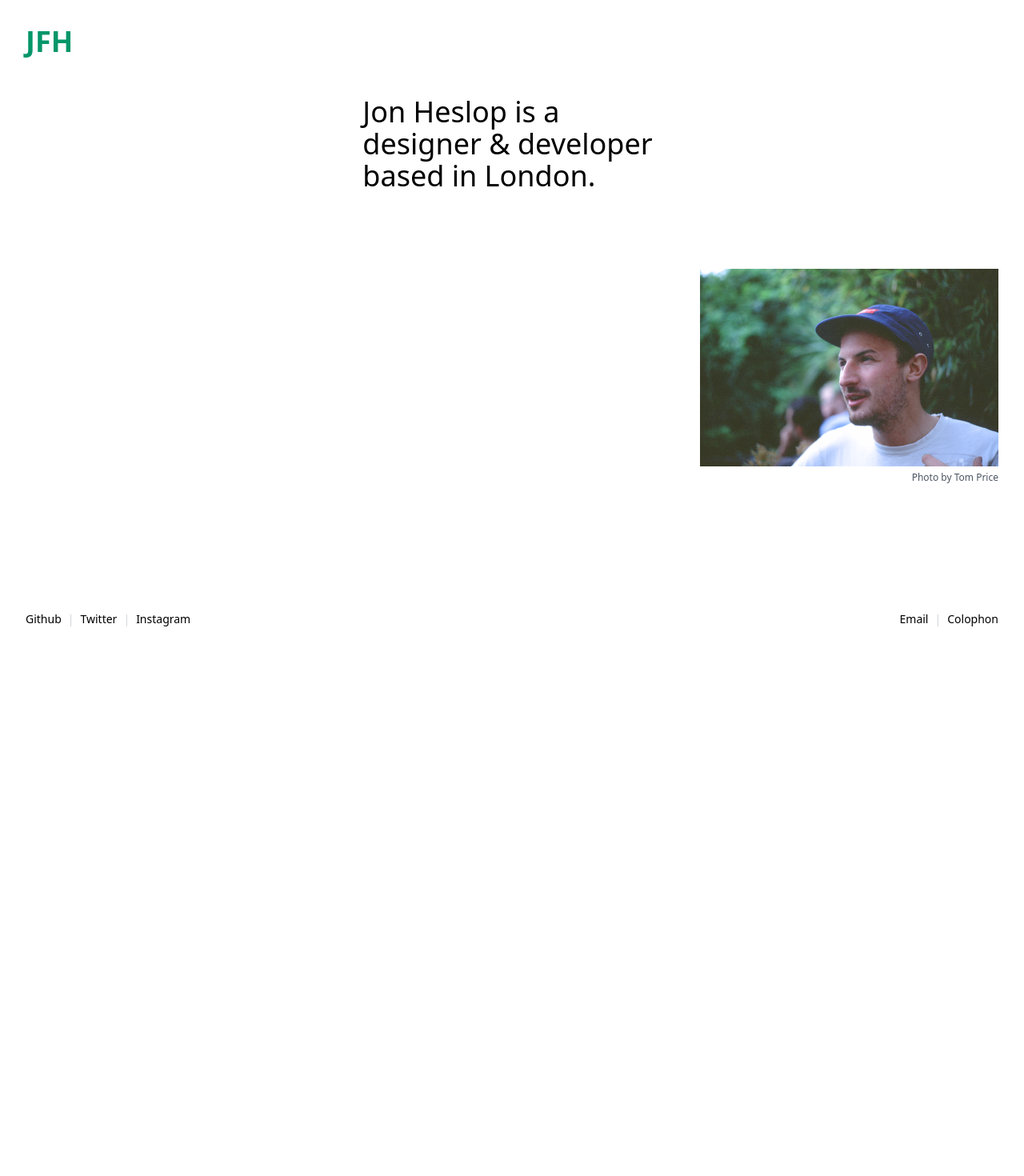
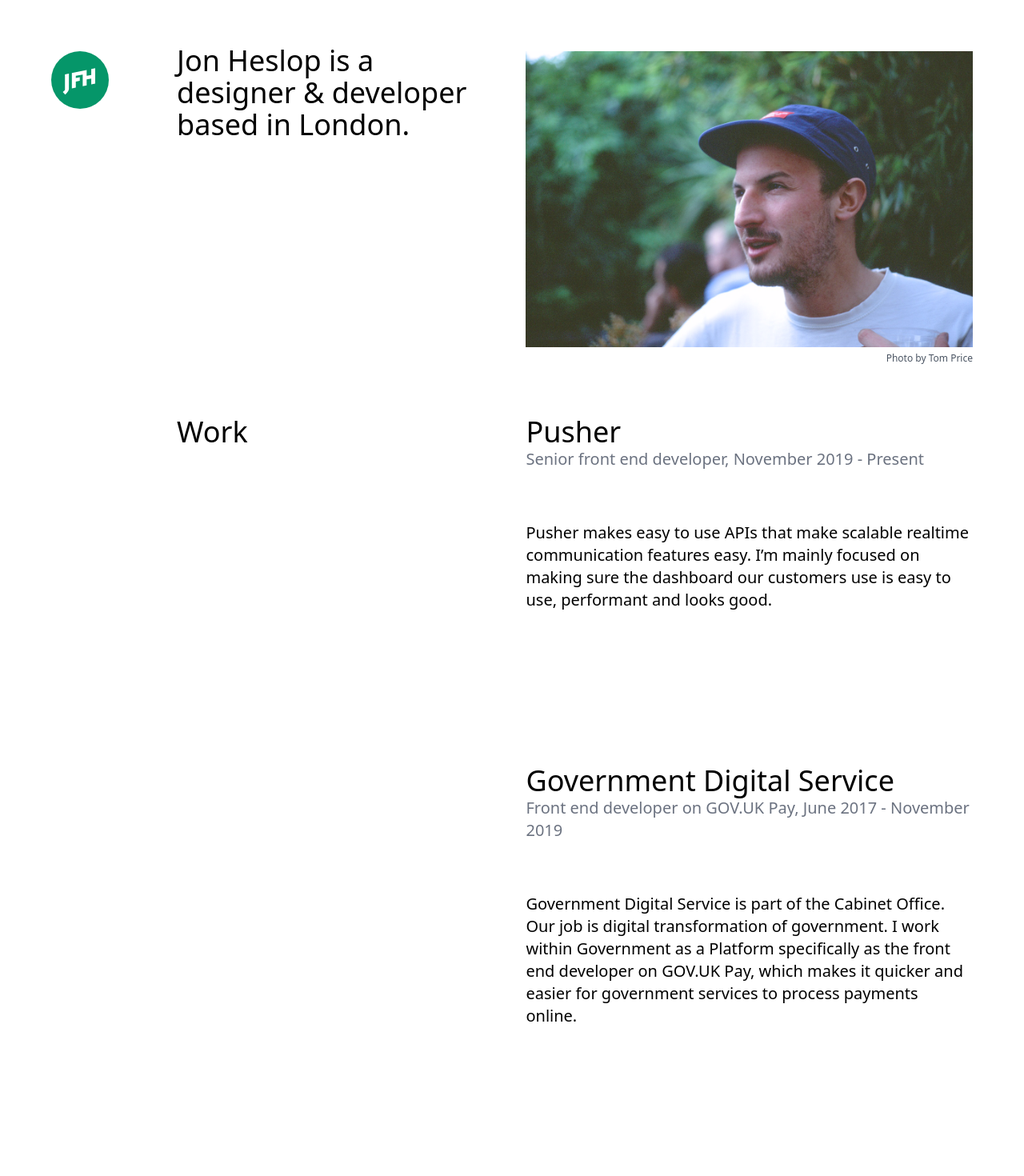
Before and after one commit to jonheslop/jfh-2021, a Next.js app: page / in a window 1280 px wide. Shown: the top 1470 px of the page at 80% size. Before the commit the page ends 800 px from the top, so only its background shows below. Built offline with nearby package versions, Linux system fonts and the light colour scheme.

Commit message:
More styling and content

```diff
--- /dev/null
+++ b/components/footer.tsx
@@ -0,0 +1,17 @@
+import Link from 'next/link';
+
+export default function Footer() {
+  return (
+    <footer className="flex items-center w-full p-16 text-sm justify-between font-medium">
+      <section className="space-x-6">
+        <Link href="https://github.com/jonheslop"><a className="hover:underline hover:text-green-600">Github</a></Link>
+        <Link href="https://twitter.com/jonheslop"><a className="hover:underline hover:text-green-600">Twitter</a></Link>
+        <Link href="https://instagram.com/jonheslop"><a className="hover:underline hover:text-green-600">Instagram</a></Link>
+      </section>
+      <section className="space-x-6">
+        <Link href="mailto:jon@jonheslop.com"><a className="hover:underline hover:text-green-600">Email</a></Link>
+        <Link href="/colophon"><a className="hover:underline hover:text-green-600">Colophon</a></Link>
+      </section>
+    </footer>
+  )
+}
--- /dev/null
+++ b/components/job.tsx
@@ -0,0 +1,19 @@
+import { Job } from "../interfaces";
+
+type Props = {
+  data: Job
+}
+
+export default function WorkItem({data}: Props) {
+  return (
+    <div className="md:col-start-3 mb-32">
+      <header className="mb-16">
+        <h2 className="font-medium text-4xl md:text-2xl lg:text-4xl">{ data.company }</h2>
+        <h3 className="font-medium text-xl md:text-lg lg:text-xl text-gray-500">{ data.role }, { data.period }</h3>
+      </header>
+      <p className="font-medium text-xl md:text-lg lg:text-xl leading-normal">
+        { data.description }
+      </p>
+    </div>
+  )
+}
--- /dev/null
+++ b/interfaces/index.ts
@@ -0,0 +1,6 @@
+export type Job = {
+  company: string
+  role: string
+  period: string
+  description: string
+}
--- /dev/null
+++ b/pages/colophon.tsx
@@ -0,0 +1,31 @@
+import Head from 'next/head';
+import Link from 'next/link';
+import Footer from "../components/footer";
+
+export default function Home() {
+  return (
+    <div className="flex flex-col items-center justify-center min-h-screen">
+      <Head>
+        <title>Colophon - Jon Heslop</title>
+        <link rel="icon" href="/favicon.ico" />
+      </Head>
+
+      <div className="flex-1 p-16 pb-0 w-full">
+        <main className="grid grid-cols-1 md:grid-cols-page-layout auto-rows-min gap-16">
+          <h1 className="text-4xl text-green-600 font-black">
+            <svg xmlns="http://www.w3.org/2000/svg" width="72" height="72" viewBox="0 0 682.17 682.18" className="rounded-full"><path fill="currentColor" d="M0 0v682.17h682.17V0zm209.68 444.37s0 18.68-18.33 41.45c-21.23 26.36-26 28.59-26 28.59l-28-30.35 19.11-18.09s6.57-7.45 6.57-14.6V273.78l46.72-9.34zm311.48-60.08l-46.73 9.34v-70.08l-54.57 10.91v70.08l-46.73 9.35V276.05l-81.78 16.36v25.71l46.77-9.34v42.04l-46.77 9.3v70.08l-46.66 9.35-.06-182.22 175.27-35v70.09l54.57-10.91v-70.1l46.73-9.34z"></path></svg>
+          </h1>
+          <h2 className="md:col-start-2 text-4xl md:text-2xl lg:text-4xl font-medium mb-4 -mt-2">Colophon</h2>
+          <article className="space-y-4">
+            <p className="font-medium text-xl md:text-lg lg:text-xl leading-normal">Type set in <Link href=""><a className="underline hover:text-green-600">San Francisco</a></Link> by <Link href=""><a className="underline hover:text-green-600">Apple</a></Link>.</p>
+            <p className="font-medium text-xl md:text-lg lg:text-xl leading-normal">Statically generated with <Link href=""><a className="underline hover:text-green-600">Next.js</a></Link>.</p>
+            <p className="font-medium text-xl md:text-lg lg:text-xl leading-normal">Hosted by <Link href=""><a className="underline hover:text-green-600">Vercel</a></Link>.</p>
+            <p className="font-medium text-xl md:text-lg lg:text-xl leading-normal">Glued together with <Link href=""><a className="underline hover:text-green-600">javascript</a></Link> by me.</p>
+          </article>
+        </main>
+      </div>
+
+      <Footer />
+    </div>
+  )
+}
--- a/pages/index.tsx
+++ b/pages/index.tsx
@@ -1,6 +1,32 @@
-import Head from 'next/head'
-import Link from 'next/link'
-import Image from 'next/image'
+import Head from 'next/head';
+import Link from 'next/link';
+import Image from 'next/image';
+import Job from "../components/job";
+import Footer from "../components/footer";
+
+const jobs = [
+  {
+    company: "Pusher",
+    role: "Senior front end developer",
+    period: "November 2019 - Present",
+    description:
+      "Pusher makes easy to use APIs that make scalable realtime communication features easy. I’m mainly focused on making sure the dashboard our customers use is easy to use, performant and looks good.",
+  },
+  {
+    company: "Government Digital Service",
+    role: "Front end developer on GOV.UK Pay",
+    period: "June 2017 - November 2019",
+    description:
+      "Government Digital Service is part of the Cabinet Office. Our job is digital transformation of government. I work within Government as a Platform specifically as the front end developer on GOV.UK Pay, which makes it quicker and easier for government services to process payments online.",
+  },
+  {
+    company: "DigitasLBi",
+    role: "Interface developer on Project Helios",
+    period: "2016 - May 2017",
+    description:
+      "Project Helios is the digital mothership of the Renault–Nissan alliance, the engine is currently deployed to 167 markets in 50 languages. I worked in Release Prep, where we oversaw the deployment of new features from any of the fourteen teams that contributed and also built internal tools. The Helios engine is rooted in Adobe Experience Manager CMS linked up with over 1000 different APIs with a BackboneJS front-end.",
+  },
+];
 
 export default function Home() {
   return (
@@ -10,14 +36,15 @@
         <link rel="icon" href="/favicon.ico" />
       </Head>
 
-      <main className="flex-1 p-8 pb-0 grid grid-cols-1 md:grid-cols-3 auto-rows-min gap-12">
-        <h1 className="text-4xl text-green-600 font-black md:col-span-3">
-          JFH
+      <div className="flex-1 p-16 pb-0">
+        <header className="grid grid-cols-1 md:grid-cols-page-layout auto-rows-min gap-16">
+          <h1 className="text-4xl text-green-600 font-black">
+            <svg xmlns="http://www.w3.org/2000/svg" width="72" height="72" viewBox="0 0 682.17 682.18" className="rounded-full"><path fill="currentColor" d="M0 0v682.17h682.17V0zm209.68 444.37s0 18.68-18.33 41.45c-21.23 26.36-26 28.59-26 28.59l-28-30.35 19.11-18.09s6.57-7.45 6.57-14.6V273.78l46.72-9.34zm311.48-60.08l-46.73 9.34v-70.08l-54.57 10.91v70.08l-46.73 9.35V276.05l-81.78 16.36v25.71l46.77-9.34v42.04l-46.77 9.3v70.08l-46.66 9.35-.06-182.22 175.27-35v70.09l54.57-10.91v-70.1l46.73-9.34z"></path></svg>
           </h1>
-        <section className="max-w-xl lg:max-w-2xl md:col-start-2">
-          <h2 className="text-4xl md:text-2xl lg:text-4xl font-medium mb-12">Jon Heslop is a designer &&nbsp;developer based in&nbsp;London.</h2>
+          <section className="max-w-xl lg:max-w-2xl -mt-2">
+            <h2 className="text-4xl md:text-2xl lg:text-4xl font-medium mb-4">Jon Heslop is a designer &&nbsp;developer based in&nbsp;London.</h2>
           </section>
-        <figure className="row-start-3 md:col-start-3">
+          <figure>
             <Image
               src="/jon-heslop.jpg"
               alt="A picture of me in a garden chatting."
@@ -27,22 +54,19 @@
                 Photo by <Link href="https://tomalprice.com/"><a className="hover:underline" target="_blank" rel="noopener noreferrer">Tom Price</a></Link>
               </figcaption>
           </figure>
+        </header>
+
+        <main className="py-16">
+          <section className="grid grid-cols-1 md:grid-cols-page-layout auto-rows-min gap-16">
+            <h2 className="md:col-start-2 text-4xl md:text-2xl lg:text-4xl font-medium mb-4 border-b pb-2 md:border-none">Work</h2>
+            {
+              jobs.map((job, i) => <Job key={i} data={job} />)
+            }
+          </section>
         </main>
+      </div>
 
-      <footer className="flex items-center w-full px-8 py-4 text-sm justify-between font-medium">
-        <section>
-          <Link href="https://github.com/jonheslop"><a className="hover:underline">Github</a></Link>
-          <span className="text-gray-300 px-2">|</span>
-          <Link href="https://twitter.com/jonheslop"><a className="hover:underline">Twitter</a></Link>
-          <span className="text-gray-300 px-2">|</span>
-          <Link href="https://instagram.com/jonheslop"><a className="hover:underline">Instagram</a></Link>
-        </section>
-        <section>
-          <Link href="mailto:jon@jonheslop.com"><a className="hover:underline">Email</a></Link>
-          <span className="text-gray-300 px-2">|</span>
-          <Link href="/colophon"><a className="hover:underline">Colophon</a></Link>
-        </section>
-      </footer>
+      <Footer />
     </div>
   )
 }
--- a/tailwind.config.js
+++ b/tailwind.config.js
@@ -1,11 +1,15 @@
 module.exports = {
-  purge: ['./pages/**/*.{js,ts,jsx,tsx}', './components/**/*.{js,ts,jsx,tsx}'],
+  purge: ["./pages/**/*.{js,ts,jsx,tsx}", "./components/**/*.{js,ts,jsx,tsx}"],
   darkMode: false, // or 'media' or 'class'
   theme: {
-    extend: {},
+    extend: {
+      gridTemplateColumns: {
+        "page-layout": "1fr 4fr 6fr",
+      },
+    },
   },
   variants: {
     extend: {},
   },
   plugins: [],
-}
+};
```
Lines whose indentation alone changed are shown as unchanged.
